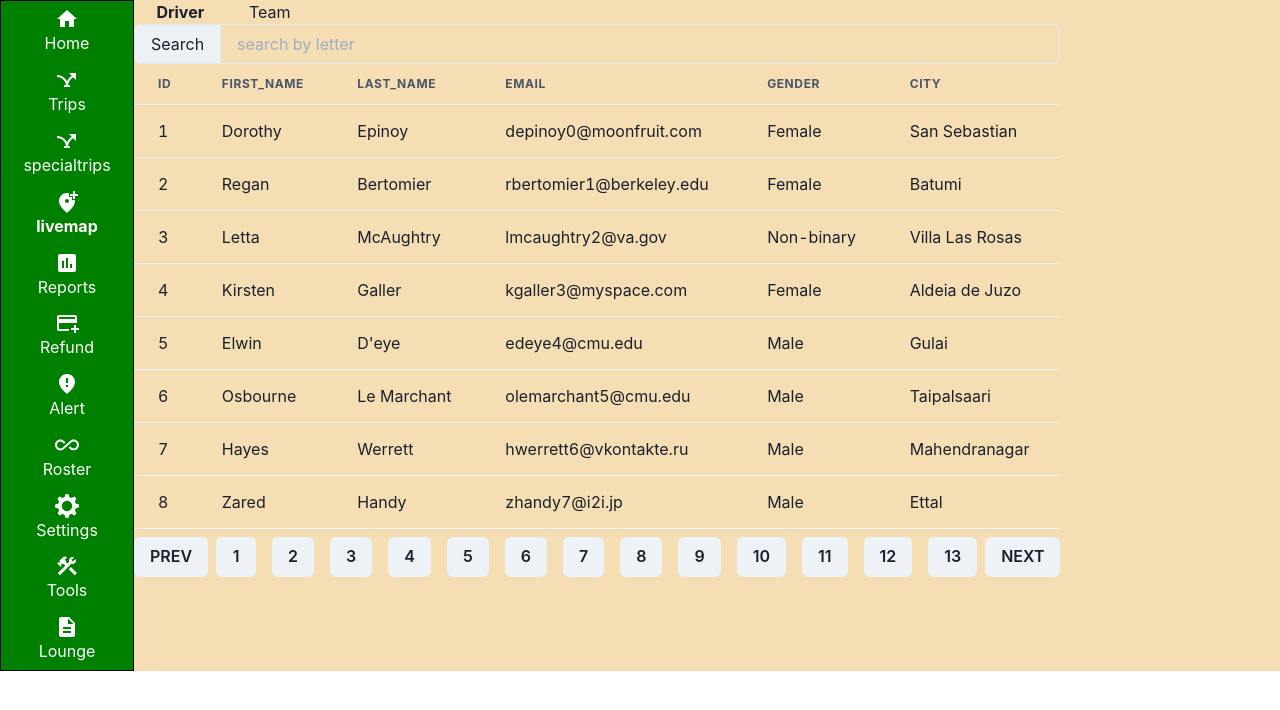
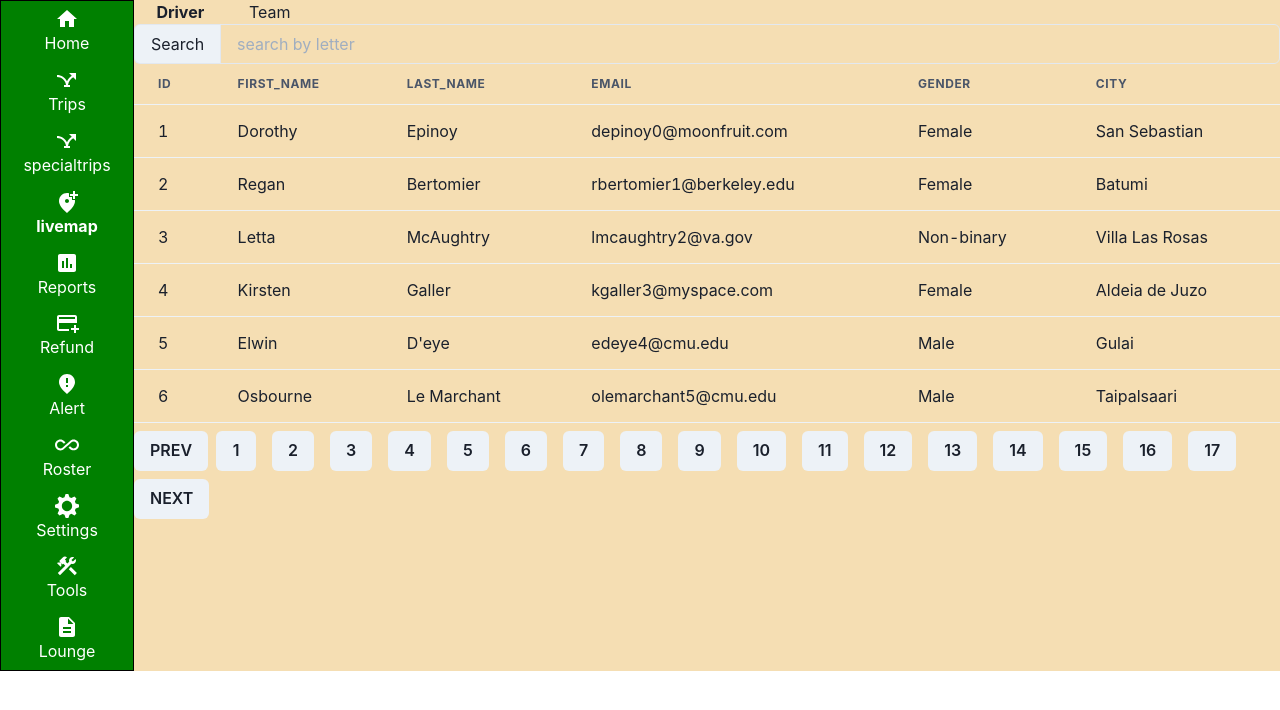
Before and after one commit to vinodmtap/demo, a React (Create React App) app: page /livemap/driver in a window 1280 px wide. Shown: the top 710 px of the page. Built offline with nearby package versions, Linux system fonts and the light colour scheme.

Commit message:
message in quote

```diff
--- a/src/components/TableData.js
+++ b/src/components/TableData.js
@@ -23,10 +23,11 @@ const TableData = (props) => {
     const [order, setOrder] = useState("ASC");
     const [search, setSearch] = useState("");
     const head = props.header;
-    const [showPerPage, setShowPerPage] = useState(8);
+    const dataPerPage = props.dataPerPage;
+    // const [dataPerPage, setdataPerPage] = useState(8);
     const [pagination, setPagination] = useState({
         start: 0,
-        end: showPerPage
+        end: dataPerPage
     })
 
     const onPaginationChange = (start, end) => {
@@ -71,6 +72,8 @@ const TableData = (props) => {
             setOrder("ASC");
         }
     }
+
+    console.log("remdered")
     return (
         <Box>
             <Box>
@@ -92,7 +95,7 @@ const TableData = (props) => {
                             </Tr>
                         </Thead>
                         <Tbody>
-                            {data.slice(pagination.start, pagination.end).filter((val) => {
+                            {data.filter((val) => {
                                 if (search === "") {
                                     return val;
                                 } else if (
@@ -117,27 +120,10 @@ const TableData = (props) => {
                                 ) {
                                     return val;
                                 }
-                            }).map(data => {
+                            }).slice(pagination.start, pagination.end).map(data => {
                                 return (
                                     <Tr key={data.id}>
-                                        {data.id && <Td>{data.id}</Td>}
-                                        {data.company_name && <Td>{data.company_name}</Td>}
-                                        {data.employee_name && <Td>{data.employee_name}</Td>}
-                                        {data.team_name && <Td>{data.team_name}</Td>}
-                                        {data.company_email && <Td>{data.company_email}</Td>}
-                                        {data.pickup_address && <Td>{data.pickup_address}</Td>}
-                                        {data.destination_address && <Td>{data.destination_address}</Td>}
-                                        {data.city_name && <Td>{data.city_name}</Td>}
-                                        {data.country_name && <Td>{data.country_name}</Td>}
-                                        {data.first_name && <Td>{data.first_name}</Td>}
-                                        {data.last_name && <Td>{data.last_name}</Td>}
-                                        {data.email && <Td>{data.email}</Td>}
-                                        {data.gender && <Td>{data.gender}</Td>}
-                                        {data.city && <Td>{data.city}</Td>}
-                                        {data.vehicle_brand && <Td>{data.vehicle_brand}</Td>}
-                                        {data.vehicle_model && <Td>{data.vehicle_model}</Td>}
-                                        {data.driver_name && <Td>{data.driver_name}</Td>}
-                                        {data.driver_address && <Td>{data.driver_address}</Td>}
+                                        {Object.values(data).map(x=>(<><Td>{x}</Td></>))}
                                     </Tr>
                                 )
                             })}
@@ -146,7 +132,7 @@ const TableData = (props) => {
                 </TableContainer>
             </Box>
             <TablePagination
-                showPerPage={showPerPage}
+                dataPerPage={dataPerPage}
                 onPaginationChange={onPaginationChange}
                 total={data.length}
             />
--- a/src/components/TablePagination.js
+++ b/src/components/TablePagination.js
@@ -1,17 +1,20 @@
 import { Box, Button } from '@chakra-ui/react';
 import React, { useEffect, useState } from 'react'
 
-const TablePagination = ({showPerPage, onPaginationChange, total}) => {
+const TablePagination = ({dataPerPage, onPaginationChange, total}) => {
     const[counter, setCounter] = useState(1);
     const[numberOfButtons, setNumberOfButtons] = useState(0);
 
     useEffect(()=>{
-        const value = showPerPage*counter;
-        onPaginationChange((value-showPerPage), value);
+        const value = dataPerPage*counter;
+        onPaginationChange((value-dataPerPage), value);
     },[counter])
 
+
+    console.log("count")
+
     useEffect(()=>{
-        setNumberOfButtons(Math.ceil(total/showPerPage));
+        setNumberOfButtons(Math.ceil(total/dataPerPage));
     },[total]);
     //  console.log(onPaginationChange);
     const onButtonClick = (type) => {
@@ -22,7 +25,7 @@ const TablePagination = ({showPerPage, onPaginationChange, total}) => {
             setCounter(counter-1)
         }
     }else if(type === "next"){
-        if(Math.ceil(total/showPerPage)===counter){
+        if(Math.ceil(total/dataPerPage)===counter){
             setCounter(counter);
         }else{
             setCounter(counter+1);
--- a/src/components/settings/Driver.js
+++ b/src/components/settings/Driver.js
@@ -6,9 +6,10 @@ import MockData from './MOCK_DATA.json'
 const Driver = () => {
   const data = [...MockData]
   const header = ["id", "first_name", "last_name", "email", "gender", "city"];
+  const dataPerPage = 6;
   return (
     <Box>
-      <TableData body={data} header={header} />
+      <TableData body={data} header={header} dataPerPage={dataPerPage} />
     </Box>
   )
 }
--- a/src/components/settings/Employee.js
+++ b/src/components/settings/Employee.js
@@ -6,9 +6,10 @@ import { Box } from '@chakra-ui/react';
 const Employee = () => {
   const header = ["id", "first_name", "last_name", "email", "gender", "city"]
   const data = [...MockData];
+  const dataPerPage = 5;
   return (
     <Box>
-      <TableData body={data} header={header} />
+      <TableData body={data} header={header} dataPerPage={dataPerPage} />
     </Box>
   )
 }
--- a/src/components/settings/NodalPoint.js
+++ b/src/components/settings/NodalPoint.js
@@ -6,9 +6,10 @@ import NodalData from './NODAL_DATA.json';
 const NodalPoint = () => {
     const data = [...NodalData]
     const header = ["id", "company_name", "employee_name", "company_email", "pickup_address", "destination_address"]
+    const dataPerPage = 8;
   return (
     <Box>
-      <TableData body={data} header={header} />
+      <TableData body={data} header={header} dataPerPage={dataPerPage}/>
     </Box>
   )
 }
--- a/src/components/settings/Team.js
+++ b/src/components/settings/Team.js
@@ -6,9 +6,10 @@ import { Box } from '@chakra-ui/react';
 const Team = () => {
   const data = [...TeamData];
   const header = ["id", "company_name", "team_name", "company_email", "city_name", "country_name"]
+  const dataPerPage = 9;
   return (
     <Box>
-      <TableData body={data} header={header} />
+      <TableData body={data} header={header} dataPerPage={dataPerPage} />
     </Box>
   )
 }
--- a/src/components/settings/Vehicle.js
+++ b/src/components/settings/Vehicle.js
@@ -6,10 +6,11 @@ import { Box } from '@chakra-ui/react';
 const Vehicle = () => {
   const data = [...VehicleData]
   const header = ["id", "vehicle_brand", "vehicle_model", "driver_name", "driver_address"]
+  const dataPerPage = 7;
 
   return (
     <Box>
-      <TableData body={data} header={header} />
+      <TableData body={data} header={header} dataPerPage={dataPerPage} />
     </Box>
   )
 }
--- a/src/components/settings/Vendor.js
+++ b/src/components/settings/Vendor.js
@@ -6,9 +6,10 @@ import TableData from '../TableData';
 const Vendor = () => {
   const header = ["id", "first_name", "last_name", "email", "gender", "city"]
   const data = [...MockData];
+  const dataPerPage = 4;
   return (
     <>
-    <TableData body={data} header={header}/>
+    <TableData body={data} header={header} dataPerPage={dataPerPage}/>
     </>
   )
 }
```
